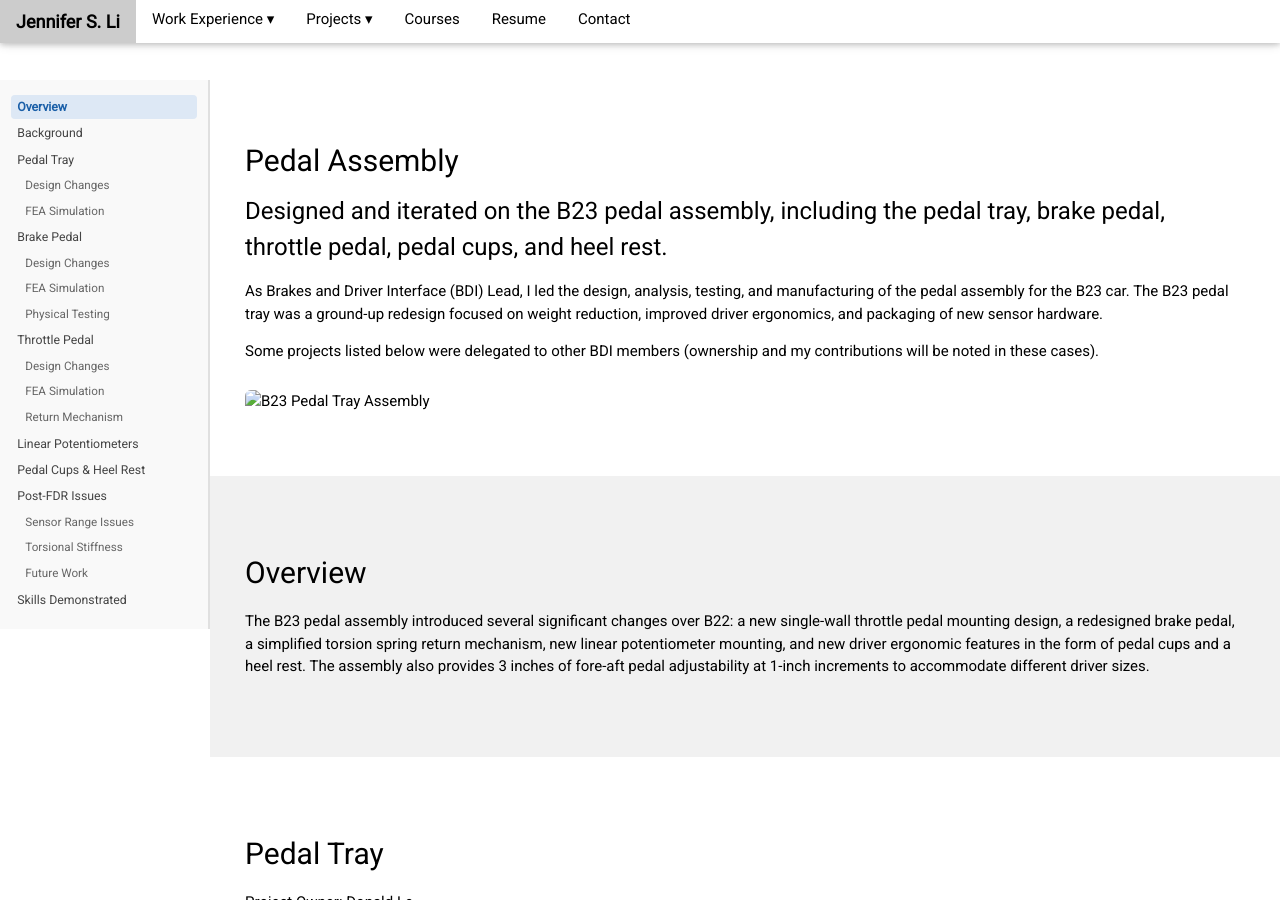
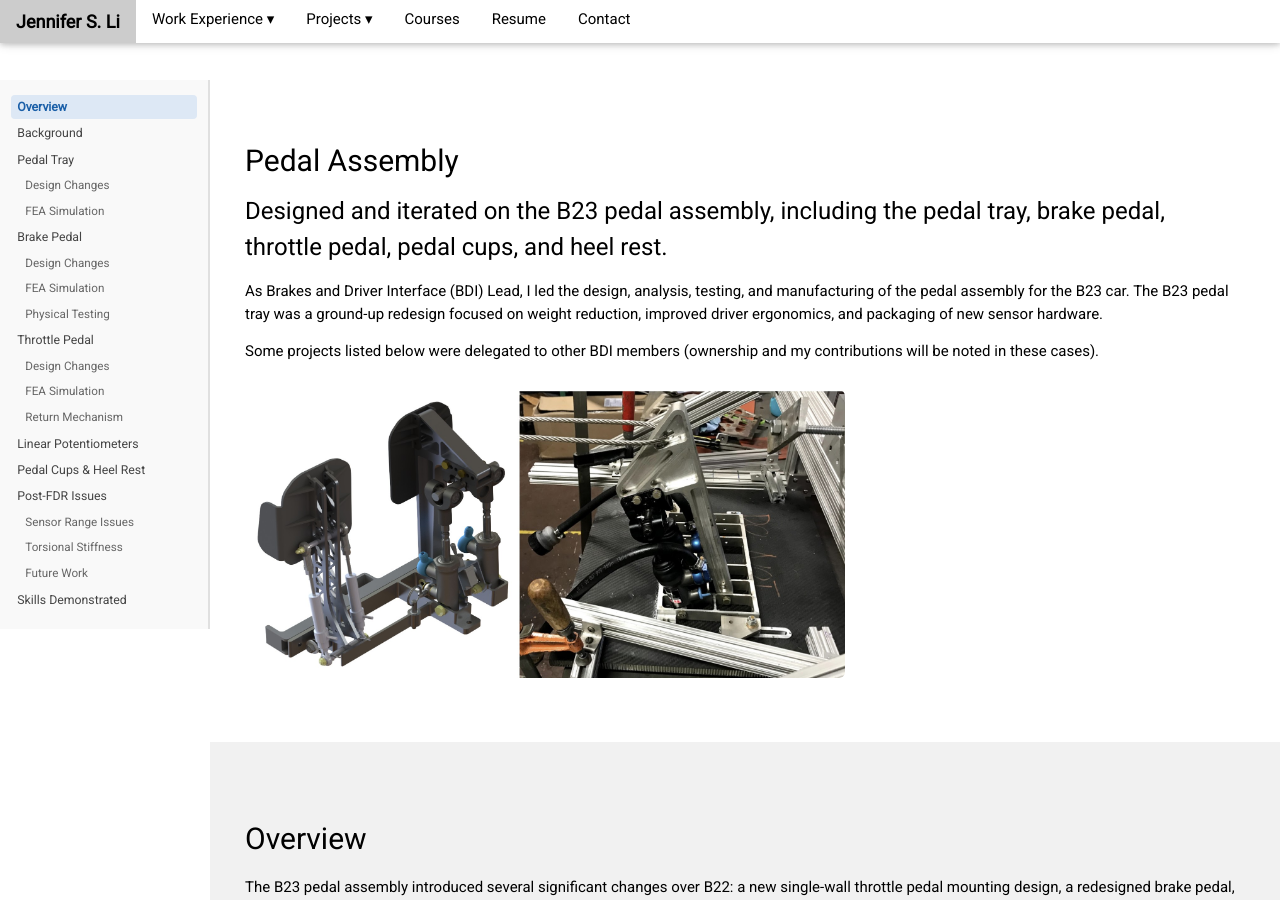
Before and after one commit to jsli905/jsli905.github.io, a Jekyll site: the page projects/bfr/pedals.html, which Jekyll copies as it is, in a window 1280 px wide and 900 px high. Built offline with Jekyll 4.4.1, drawn with Linux system fonts in a browser that asks for light colours; comment, search, counter and statistics services are not loaded.

Commit message:
Update pedals.html

```diff
--- a/projects/bfr/pedals.html
+++ b/projects/bfr/pedals.html
@@ -323,7 +323,7 @@
      <p>As Brakes and Driver Interface (BDI) Lead, I led the design, analysis, testing, and manufacturing of the pedal assembly for the B23 car.
        The B23 pedal tray was a ground-up redesign focused on weight reduction, improved driver ergonomics, and packaging of new sensor hardware.</p>
     <p>Some projects listed below were delegated to other BDI members (ownership and my contributions will be noted in these cases).</p>
-    <img src="images/pedal_card.jpg" alt="B23 Pedal Tray Assembly" style="width:60%; max-width:900px">
+    <img src="pedal_card.jpg" alt="B23 Pedal Tray Assembly" style="width:60%; max-width:900px">
   </div>
 </section>
 
```
